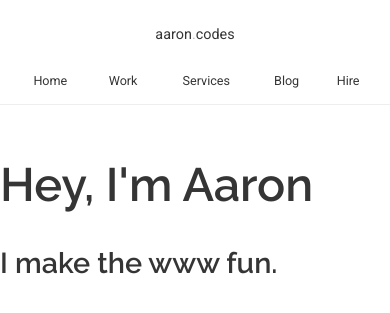
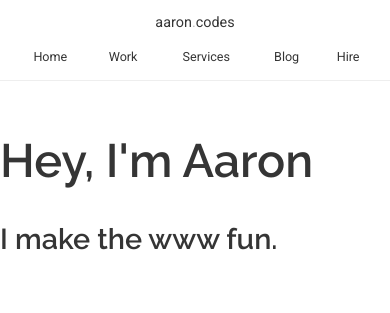
Before and after one commit to aaronlord/aaron.codes, a Jekyll site: the page built from index.html, in a window 390 px wide. Shown: the top 313 px of the page. Built offline with Jekyll 4.4.1, drawn with Linux system fonts in a browser that asks for light colours.

Commit message:
Fix for site nav padding on mobile

```diff
--- a/css/_components.site-nav.scss
+++ b/css/_components.site-nav.scss
@@ -1,15 +1,11 @@
 .site-nav {
     border-bottom: 1px solid $color-ui;
     overflow: hidden;
-    padding-top: $spacing-unit--small;
     text-align: center;
 
     @include media-query('tablet') {
-        padding-top: 0;
         text-align: left;
     }
-
-
 }
     .site-nav__list {
         @extend %pack;
@@ -61,6 +57,8 @@
             }
 
             .site-nav__brand {
+                padding-bottom: 0;
+
                 @include media-query('tablet') {
                     @include font-size(18px);
                     display: inline-block;
```
Also changed, not shown: css/style.min.css, 1 other file.
